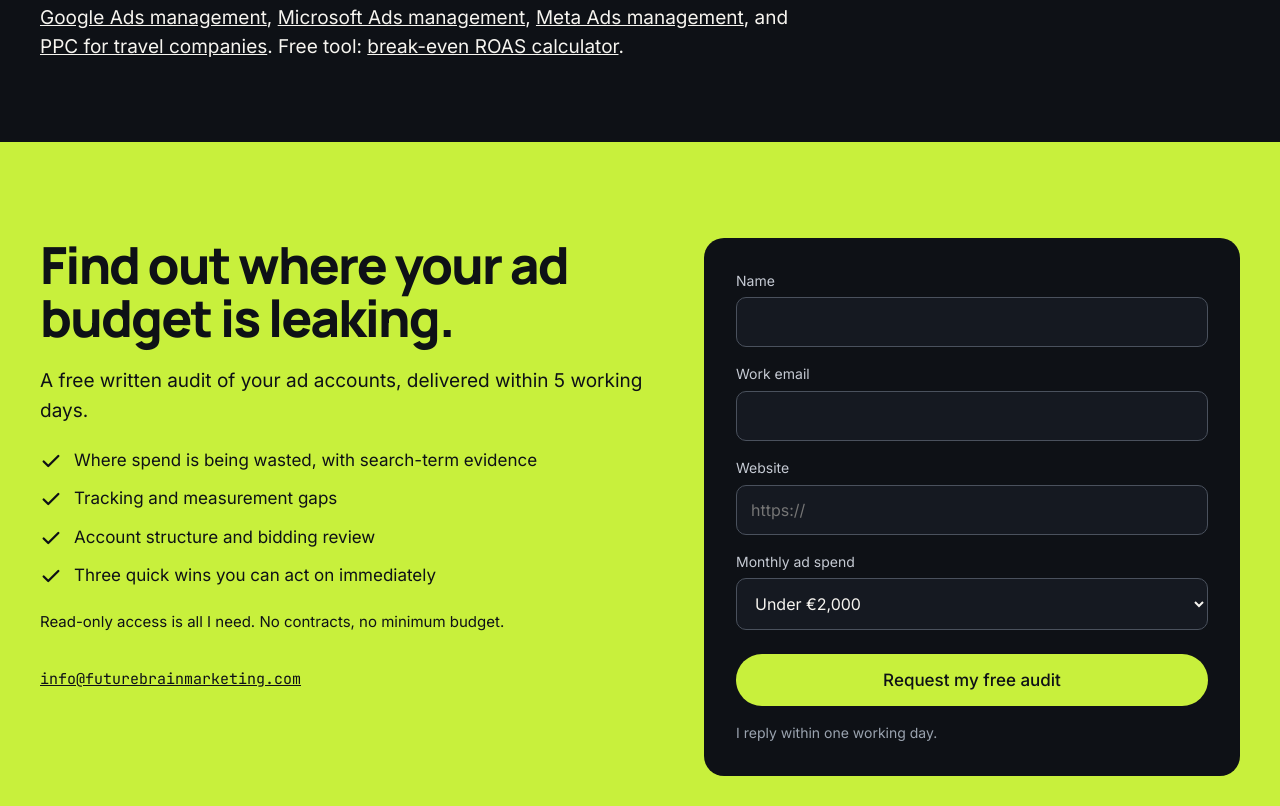
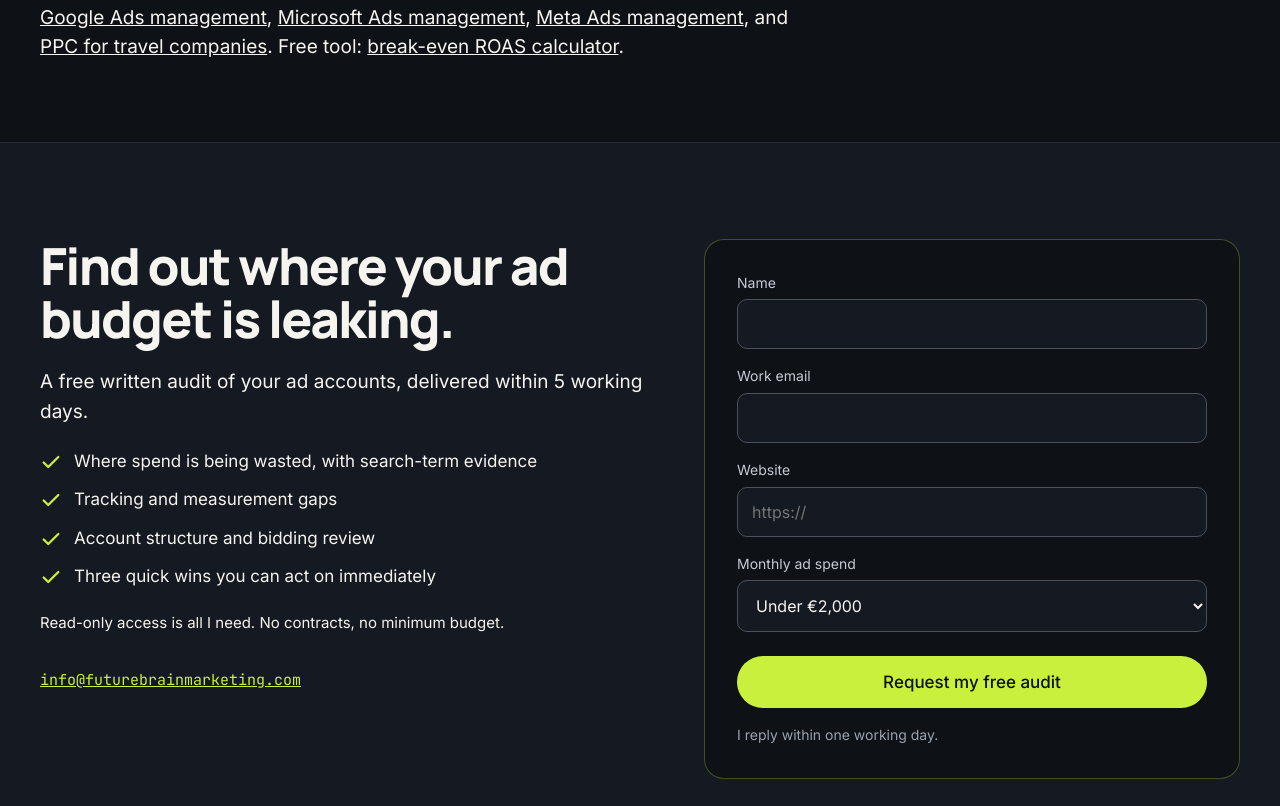
Before and after one commit to fousekis986/futurebrain-site, a plain HTML site: page apple-search-ads.html in a window 1280 px wide. Shown: the part 1854-2660 px from the top of the page. Drawn offline with Linux system fonts and the light colour scheme.

Commit message:
Audit section: dark background with lime accents
Co-Authored-By: Claude Fable 5.2 <noreply@anthropic.com>
Claude-Session: https://claude.ai/code/session_01JGZu1HXRGWonB3smsBpnnJ

```diff
--- a/apple-search-ads.html
+++ b/apple-search-ads.html
@@ -36,6 +36,7 @@ a{color:#F6F4EF}a:hover{color:#C8F03C}
 .fb-btn{transition:filter .2s ease,transform .2s ease}
 .fb-btn:hover{filter:brightness(1.08);transform:translateY(-2px)}
 @media (prefers-reduced-motion:reduce){.fb-draw,.fb-pulse{animation:none}.fb-card,.fb-btn{transition:none}.fb-card:hover,.fb-btn:hover{transform:none}}
+#audit{background:#151921 !important;color:#F6F4EF !important;border-top:1px solid #262B33}#audit svg{stroke:#C8F03C}#audit a{color:#C8F03C !important}#audit-form{background:#0E1116 !important;border:1px solid rgba(200,240,60,.28)}
 .fb-card{position:relative}.fb-morerow{display:flex;flex-wrap:wrap;gap:6px 20px;margin-top:auto;padding-top:8px}.fb-more{color:#C8F03C;font-weight:500;font-size:15px;text-decoration:none;padding:6px 0}.fb-more:hover{text-decoration:underline}.fb-stretch::after{content:"";position:absolute;inset:0;border-radius:16px}
 html{scroll-behavior:smooth;scroll-padding-top:90px}
 body{background:#0E1116;font-family:'Inter',sans-serif}
```
Also changed, not shown: case-study-b2b-google-ads.html (+1 -0 lines), case-study-ecommerce-google-ads.html (+1 -0 lines), case-study-travel-ppc.html (+1 -0 lines), google-ads.html (+1 -0 lines), index.html (+1 -0 lines), meta-ads.html (+1 -0 lines), microsoft-ads.html (+1 -0 lines), roas-calculator.html (+1 -0 lines), travel.html (+1 -0 lines).
